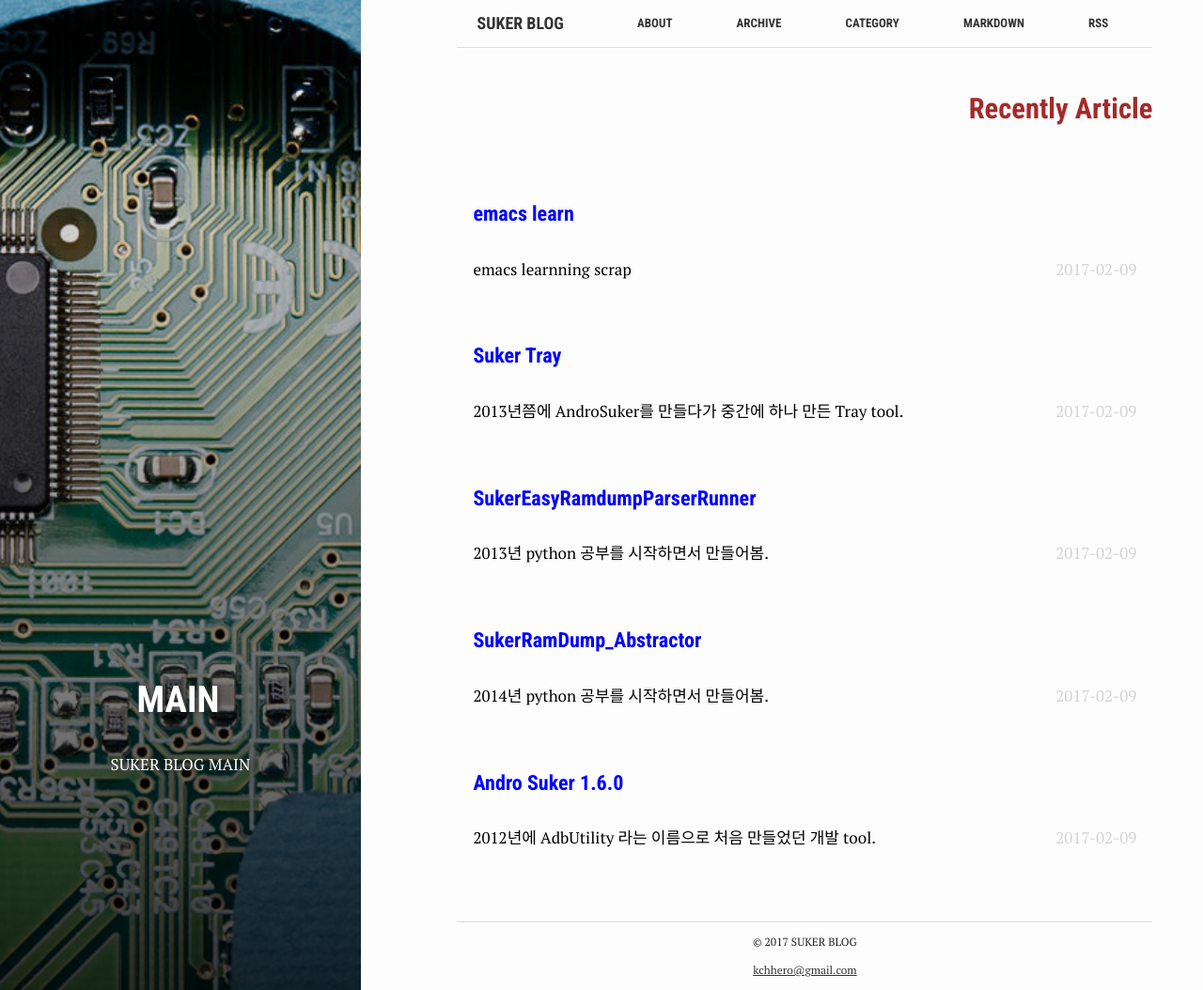
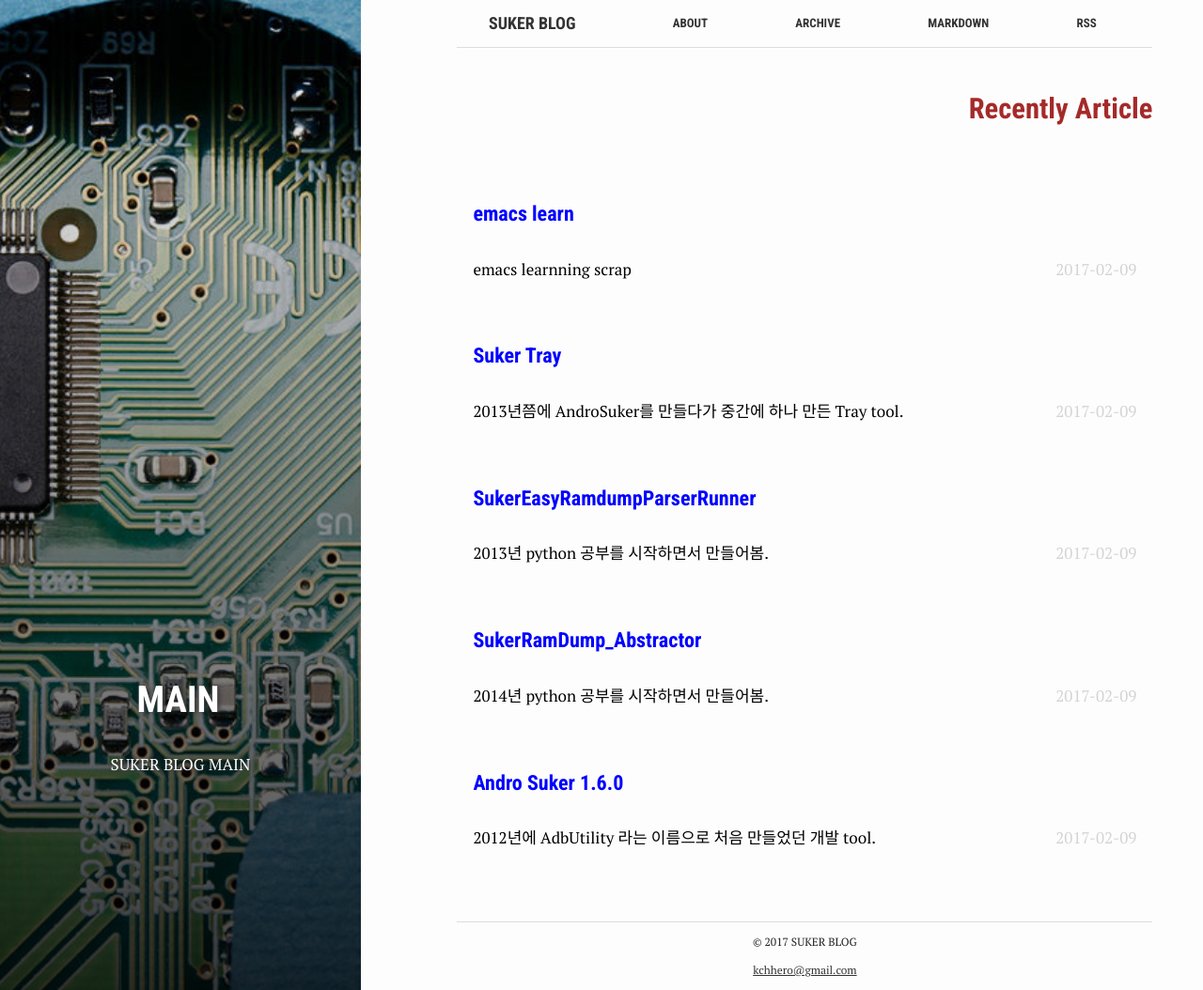
Before and after one commit to kchhero/kchhero.github.io, a Jekyll site: the page built from index.html, in a window 1280 px wide and 1054 px high. Shown: the whole window at 94% size. Built offline with Jekyll 4.4.1, drawn with Linux system fonts in a browser that asks for light colours.

```diff
--- a/_includes/header.html
+++ b/_includes/header.html
@@ -12,7 +12,7 @@
       {% endif %}
     {% endfor %}
 
-    <a href="{{ "/category" | prepend: site.baseurl }}">Category</a>
+    <!-- <a href="{{ "/category" | prepend: site.baseurl }}">Category</a> -->
     <a href="{{ "/temp/markdown-here.wiki/Home" | prepend: site.baseurl }}">Markdown</a>
     <a href="{{ "/feed.xml" | prepend: site.baseurl }}">RSS</a>
 
```
Also changed, not shown: assets/images/archive.jpg.
